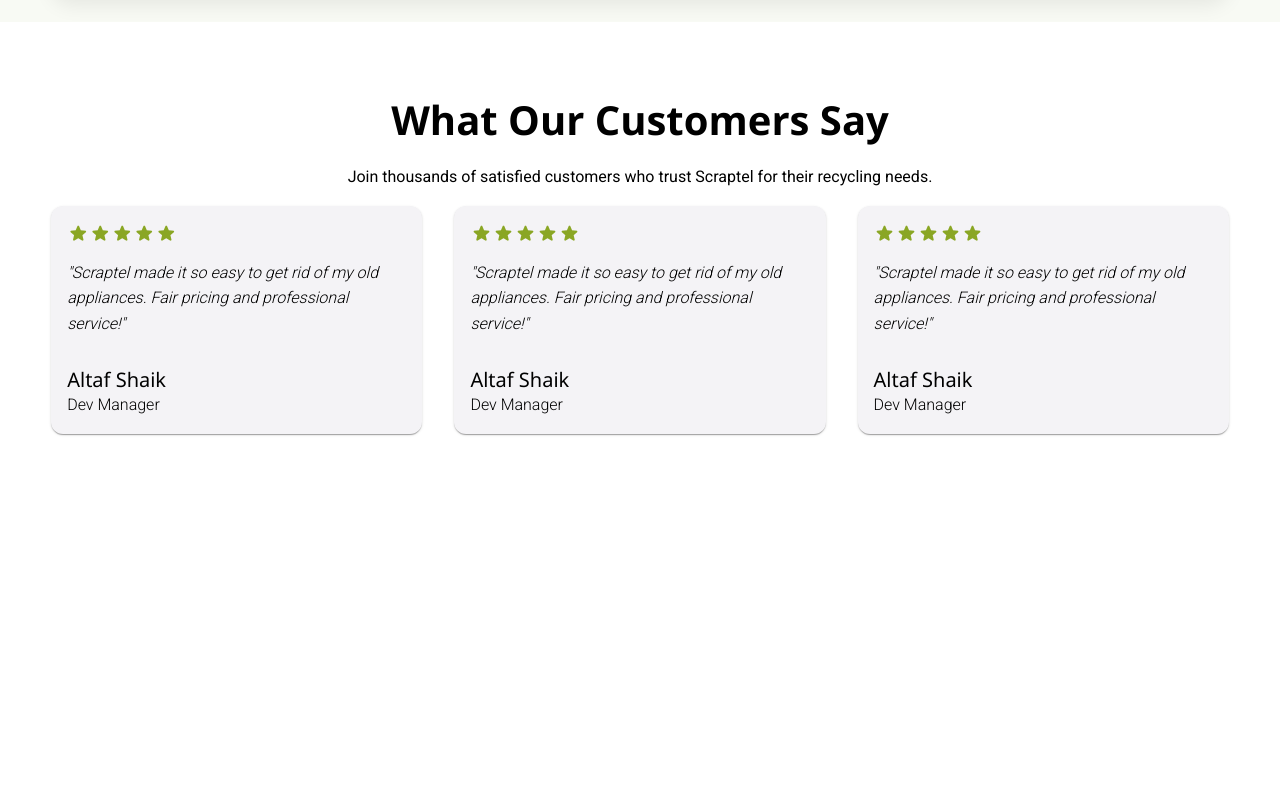
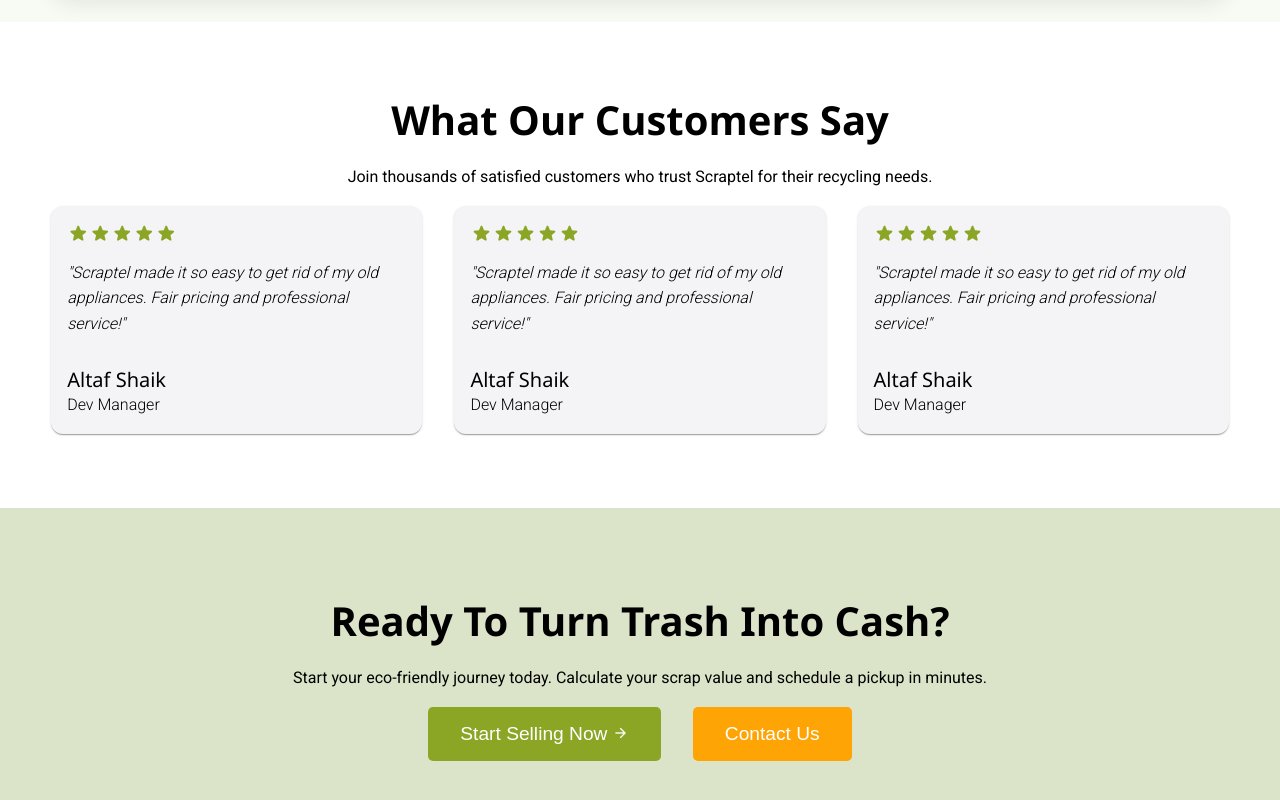
Before and after one commit to altafShaiks/scraptel, an Angular app: page / in a window 1280 px wide. Shown: the part 3734-4534 px from the top of the page. Before the commit the page ends 4194 px from the top, so only its background shows below. Built offline with nearby package versions, Linux system fonts and the light colour scheme.

Commit message:
created ready to sell section

```diff
--- a/src/app/features/home/home.component.html
+++ b/src/app/features/home/home.component.html
@@ -340,8 +340,8 @@
     </div>
 </section>
 
-<!-- What Our Customers Say -->
- <section class="what-our-customers-say">
+<!-- What Our Customers Say section -->
+ <section class="what-our-customers-say-section">
     <div class="header">
         <h1 class="heading">What Our Customers Say</h1>
         <p class="tagline">Join thousands of satisfied customers who trust Scraptel for their recycling needs.</p>
@@ -397,3 +397,15 @@
         </mat-card>
     </div>
  </section>
+
+ <!-- Ready to sell section -->
+  <section class="ready-to-sell-section">
+    <div class="header">
+        <h1 class="heading">Ready to Turn Trash Into Cash?</h1>
+        <p class="tagline">Start your eco-friendly journey today. Calculate your scrap value and schedule a pickup in minutes.</p>
+    </div>
+    <div class="cta-buttons">
+        <button class="start-selling">Start Selling Now <span class="icon-arrow"></span></button>
+        <button class="contact-us">Contact Us</button>
+    </div>
+  </section>
--- a/src/app/features/home/home.component.scss
+++ b/src/app/features/home/home.component.scss
@@ -16,7 +16,8 @@
 .stats-section,
 .what-we-accept-section,
 .how-it-works-section,
-.what-our-customers-say {
+.what-our-customers-say-section,
+.ready-to-sell-section {
     margin-top: $section-margin-top;
     padding: $section-padding-y $section-padding-x;
 }
@@ -284,7 +285,8 @@
     }
 }
 
-.what-our-customers-say {
+// what-our-customers-say-section
+.what-our-customers-say-section {
 
     .ratings {
         display: flex;
@@ -320,6 +322,27 @@
     }
 }
 
+// ready-tosell-section
+.ready-to-sell-section {
+    background-color: $background-color;
+    padding: calc(5% + $section-padding-y) $section-padding-x;
+
+    .cta-buttons {
+        display: flex;
+        justify-content: center;
+        align-items: center;
+        gap: $buttons-gap;
+
+        .start-selling {
+            @include button-base($primary-color, $primary-color-hover, $white);
+        }
+
+        .contact-us {
+            @include button-base($secondary-color, $secondary-color-hover, $white);
+        }
+    }
+}
+
 // media queries
 @media (max-width: 600px) {
 }
```
